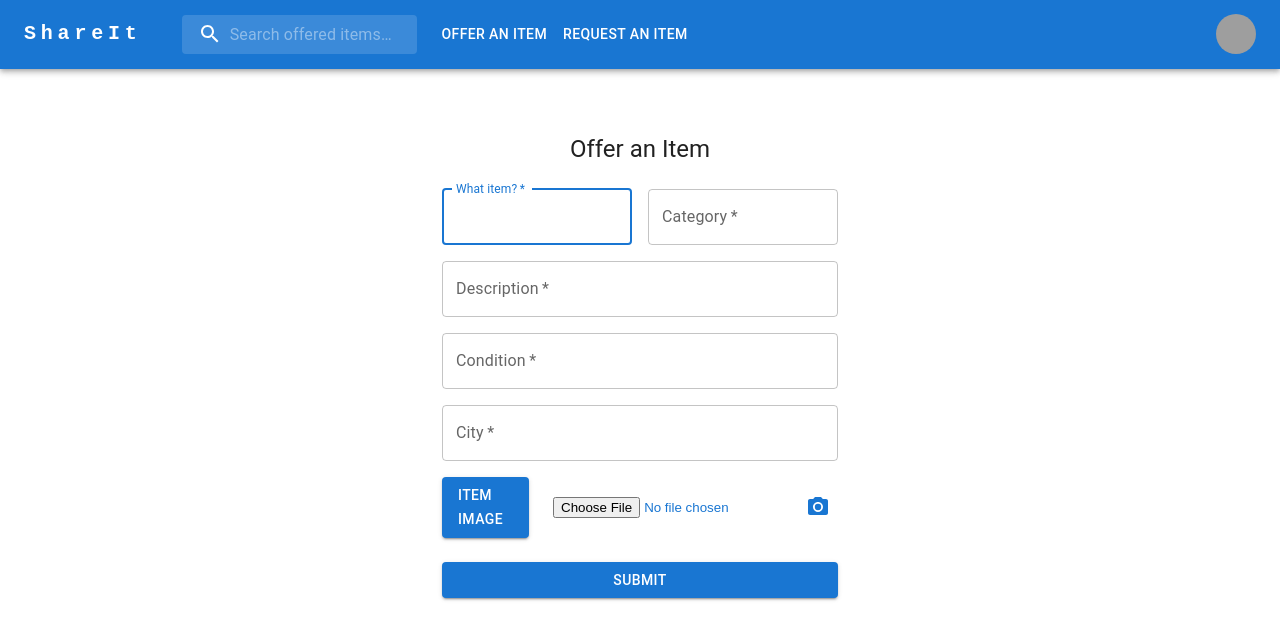
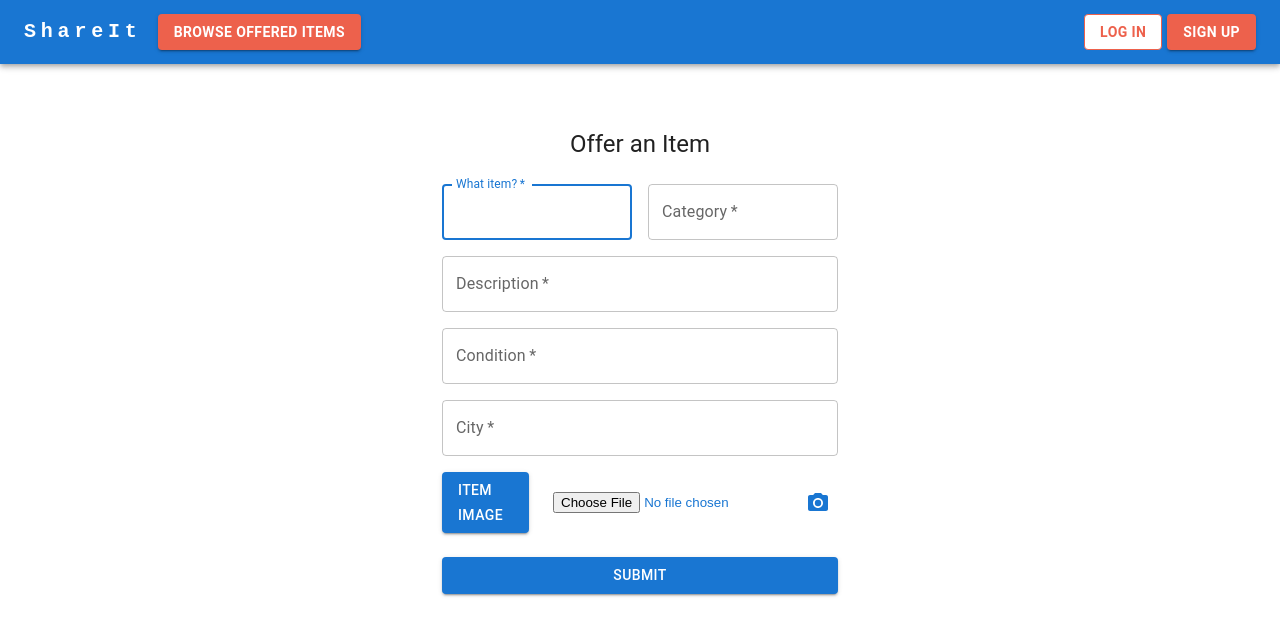
Before and after one commit to mamarmar/shareit, a React (Create React App) app in the folder client/: page /offered/new in a window 1280 px wide. Shown: the top 640 px of the page. Built offline with nearby package versions, Linux system fonts and the light colour scheme; no server answers; grey boxes are pictures that could not be loaded.

Commit message:
get all offered items & header for visitors created

```diff
--- a/client/src/App.js
+++ b/client/src/App.js
@@ -2,26 +2,32 @@ import "./App.css"
 //React Router
 import { Route, Routes } from "react-router-dom";
 //Components
-import Header from "./components/Header/Header";
+import VisitorHeader from "./components/Header/VisitorHeader";
+// import Header from "./components/Header/Header";
 import Homepage from "./components/Homepage/Homepage";
 import About from "./components/About/About";
+import HowItWorks from "./components/About/HowItWorks";
 import SignupForm from "./components/Signup/SignupForm";
 import LoginForm from "./components/Login/LoginForm";
 import OfferedItemForm from "./components/OfferedItems/OfferedItemForm";
+import OfferedItemGrid from "./components/OfferedItems/OfferedItemGrid";
 import RequestedItemForm from "./components/RequestedItems/RequestedItemForm"
 import Footer from "./components/Footer/Footer";
 
 function App() {
   return (
     <div className="App">
-      <Header />
+      <VisitorHeader />
       <Routes>
         <Route path="/" element={<Homepage />}/>
         <Route path="/about" element={<About />}/>
+        <Route path="/howitworks" element={<HowItWorks />}/>
         <Route path="/signup" element={<SignupForm />}/>
         <Route path="/login" element={<LoginForm />}/>
         <Route path="/offered/new" element={<OfferedItemForm />}/>
+        <Route path="/offered/visitor" element={<OfferedItemGrid />}/>
         <Route path="/requested/new" element={<RequestedItemForm />}/>
+
       </Routes>
       <Footer />
     </div>
--- /dev/null
+++ b/client/src/components/About/HowItWorks.js
@@ -0,0 +1,11 @@
+function HowItWorks() {
+    return (
+        <div>
+            <h1>
+                How It Works
+            </h1>
+        </div>
+    );
+}
+
+export default HowItWorks;
--- a/client/src/components/Header/Header.js
+++ b/client/src/components/Header/Header.js
@@ -1,32 +1,70 @@
-import * as React from 'react';
-import { styled, alpha } from '@mui/material/styles';
-import AppBar from '@mui/material/AppBar';
-import Box from '@mui/material/Box';
-import Toolbar from '@mui/material/Toolbar';
-import IconButton from '@mui/material/IconButton';
-import Typography from '@mui/material/Typography';
-import InputBase from '@mui/material/InputBase';
-import Menu from '@mui/material/Menu';
-import MenuIcon from '@mui/icons-material/Menu';
-import SearchIcon from '@mui/icons-material/Search';
-import Container from '@mui/material/Container';
-import Avatar from '@mui/material/Avatar';
-import Button from '@mui/material/Button';
-import Tooltip from '@mui/material/Tooltip';
-import MenuItem from '@mui/material/MenuItem';
+import * as React from "react";
+import axios from "axios";
+//React Router
+import { Link } from "react-router-dom";
+//MUI
+import AppBar from "@mui/material/AppBar";
+import Box from "@mui/material/Box";
+import Toolbar from "@mui/material/Toolbar";
+import IconButton from "@mui/material/IconButton";
+import Typography from "@mui/material/Typography";
+import Menu from "@mui/material/Menu";
+import MenuIcon from "@mui/icons-material/Menu";
+import Container from "@mui/material/Container";
+import Avatar from "@mui/material/Avatar";
+import Button from "@mui/material/Button";
+import Tooltip from "@mui/material/Tooltip";
+import MenuItem from "@mui/material/MenuItem";
+import { TextField } from "@mui/material";
 
 const pages = [
   {
-    title:'Offer an Item',
-    linkTo:'/offered/new'
+    title: "Offer an Item",
+    linkTo: "/offered/new",
   },
   {
-    title:'Request an Item',
-    linkTo:'/requested/new'
-  }];
-const settings = ['Profile', 'Browse Offered Items', 'Browse Requested Items', 'Logout'];
+    title: "Request an Item",
+    linkTo: "/requested/new",
+  },
+];
+const settings = [
+  "Profile",
+  "Browse Offered Items",
+  "Browse Requested Items",
+  "Logout",
+];
 
-const Header = () => {
+const VisitorHeader = () => {
+  const [input, setInput] = React.useState({
+    itemName: "",
+  });
+  // const [offeredItems, setOfferedItems] = React.useState([]);
+
+  function handleChange(e) {
+    console.log(input);
+    setInput((prevInput) => {
+      return {
+        ...prevInput,
+        [e.target.name]: e.target.value,
+      };
+    });
+  }
+
+  // *2* Using the query parameters
+  function handleSubmit(e) {
+    e.preventDefault();
+    const itemName = input.itemName;
+    axios
+      .get(`http://localhost:3000/search=${itemName}`)
+      .then((res) => {
+        console.log(res.data);
+      })
+      .catch((err) => console.error(err));
+  }
+
+
+
+  //MUI
   const [anchorElNav, setAnchorElNav] = React.useState(null);
   const [anchorElUser, setAnchorElUser] = React.useState(null);
 
@@ -45,46 +83,6 @@ const Header = () => {
     setAnchorElUser(null);
   };
 
-  const Search = styled('div')(({ theme }) => ({
-    position: 'relative',
-    borderRadius: theme.shape.borderRadius,
-    backgroundColor: alpha(theme.palette.common.white, 0.15),
-    '&:hover': {
-      backgroundColor: alpha(theme.palette.common.white, 0.25),
-    },
-    marginRight: theme.spacing(2),
-    marginLeft: 0,
-    width: '100%',
-    [theme.breakpoints.up('sm')]: {
-      marginLeft: theme.spacing(3),
-      width: 'auto',
-    },
-  }));
-
-  const SearchIconWrapper = styled('div')(({ theme }) => ({
-    padding: theme.spacing(0, 2),
-    height: '100%',
-    position: 'absolute',
-    pointerEvents: 'none',
-    display: 'flex',
-    alignItems: 'center',
-    justifyContent: 'center',
-  }));
-
-  const StyledInputBase = styled(InputBase)(({ theme }) => ({
-    color: 'inherit',
-    '& .MuiInputBase-input': {
-      padding: theme.spacing(1, 1, 1, 0),
-      // vertical padding + font size from searchIcon
-      paddingLeft: `calc(1em + ${theme.spacing(4)})`,
-      transition: theme.transitions.create('width'),
-      width: '100%',
-      [theme.breakpoints.up('md')]: {
-        width: '20ch',
-      },
-    },
-  }));
-
   return (
     <AppBar position="static">
       <Container maxWidth="xl">
@@ -96,27 +94,34 @@ const Header = () => {
             href="/"
             sx={{
               mr: 2,
-              display: { xs: 'none', md: 'flex' },
-              fontFamily: 'monospace',
+              display: { xs: "none", md: "flex" },
+              fontFamily: "monospace",
               fontWeight: 700,
-              letterSpacing: '.3rem',
-              color: 'inherit',
-              textDecoration: 'none',
+              letterSpacing: ".3rem",
+              color: "inherit",
+              textDecoration: "none",
             }}
           >
             ShareIt
           </Typography>
-          <Search>
-            <SearchIconWrapper>
-              <SearchIcon />
-            </SearchIconWrapper>
-            <StyledInputBase
-              placeholder="Search offered items…"
-              inputProps={{ 'aria-label': 'search' }}
+
+          <Box
+          component="form"
+          noValidate
+          onSubmit={handleSubmit}
+          >
+            <TextField
+            fullWidth
+            id="itemName"
+            name="itemName"
+            value={input.itemName}
+            placeholder='Search offered items...'
+            autofocus
+            onChange={handleChange}
             />
-          </Search>
+          </Box>
 
-          <Box sx={{ flexGrow: 1, display: { xs: 'flex', md: 'none' } }}>
+          <Box sx={{ flexGrow: 1, display: { xs: "flex", md: "none" } }}>
             <IconButton
               size="large"
               aria-label="account of current user"
@@ -131,22 +136,26 @@ const Header = () => {
               id="menu-appbar"
               anchorEl={anchorElNav}
               anchorOrigin={{
-                vertical: 'bottom',
-                horizontal: 'left',
+                vertical: "bottom",
+                horizontal: "left",
               }}
               keepMounted
               transformOrigin={{
-                vertical: 'top',
-                horizontal: 'left',
+                vertical: "top",
+                horizontal: "left",
               }}
               open={Boolean(anchorElNav)}
               onClose={handleCloseNavMenu}
               sx={{
-                display: { xs: 'block', md: 'none' },
+                display: { xs: "block", md: "none" },
               }}
             >
               {pages.map((page) => (
-                <MenuItem key={page.title} onClick={handleCloseNavMenu} href={page.linkTo}>
+                <MenuItem
+                  key={page.title}
+                  onClick={handleCloseNavMenu}
+                  href={page.linkTo}
+                >
                   <Typography textAlign="center">{page.title}</Typography>
                 </MenuItem>
               ))}
@@ -159,24 +168,24 @@ const Header = () => {
             href="/"
             sx={{
               mr: 2,
-              display: { xs: 'flex', md: 'none' },
+              display: { xs: "flex", md: "none" },
               flexGrow: 1,
-              fontFamily: 'monospace',
+              fontFamily: "monospace",
               fontWeight: 700,
-              letterSpacing: '.3rem',
-              color: 'inherit',
-              textDecoration: 'none',
+              letterSpacing: ".3rem",
+              color: "inherit",
+              textDecoration: "none",
             }}
           >
             ShareIt
           </Typography>
-          <Box sx={{ flexGrow: 1, display: { xs: 'none', md: 'flex' } }}>
+          <Box sx={{ flexGrow: 1, display: { xs: "none", md: "flex" } }}>
             {pages.map((page) => (
               <Button
                 key={page.title}
                 onClick={handleCloseNavMenu}
                 href={page.linkTo}
-                sx={{ my: 2, color: 'white', display: 'block' }}
+                sx={{ my: 2, color: "white", display: "block" }}
               >
                 {page.title}
               </Button>
@@ -190,17 +199,17 @@ const Header = () => {
               </IconButton>
             </Tooltip>
             <Menu
-              sx={{ mt: '45px' }}
+              sx={{ mt: "45px" }}
               id="menu-appbar"
               anchorEl={anchorElUser}
               anchorOrigin={{
-                vertical: 'top',
-                horizontal: 'right',
+                vertical: "top",
+                horizontal: "right",
               }}
               keepMounted
               transformOrigin={{
-                vertical: 'top',
-                horizontal: 'right',
+                vertical: "top",
+                horizontal: "right",
               }}
               open={Boolean(anchorElUser)}
               onClose={handleCloseUserMenu}
@@ -217,4 +226,4 @@ const Header = () => {
     </AppBar>
   );
 };
-export default Header;
+export default VisitorHeader;
--- /dev/null
+++ b/client/src/components/Header/VisitorHeader.js
@@ -0,0 +1,181 @@
+import axios from "axios";
+//React Router
+import { Link } from "react-router-dom";
+//MUI
+import * as React from "react";
+import AppBar from "@mui/material/AppBar";
+import Box from "@mui/material/Box";
+import Toolbar from "@mui/material/Toolbar";
+import IconButton from "@mui/material/IconButton";
+import Typography from "@mui/material/Typography";
+import Menu from "@mui/material/Menu";
+import MenuIcon from "@mui/icons-material/Menu";
+import Container from "@mui/material/Container";
+import Button from "@mui/material/Button";
+import MenuItem from "@mui/material/MenuItem";
+
+
+const VisitorHeader = () => {
+  const [offeredItems, setOfferedItems] = React.useState([]);
+
+  React.useEffect(() => {
+    handleClick();
+  }, []);
+
+  //Get all offered items when button is clicked
+  async function handleClick() {
+    try {
+      const res = await axios.get(`http://localhost:5000/offereditems/visitor`);
+      setOfferedItems(res.data.data);
+      console.log(res.data.data);
+    } catch (err) {
+      console.log("Could not fetch offered items");
+      console.log(err);
+    }
+  }
+  const [anchorElNav, setAnchorElNav] = React.useState(null);
+
+  const handleOpenNavMenu = (event) => {
+    setAnchorElNav(event.currentTarget);
+  };
+  const handleCloseNavMenu = () => {
+    setAnchorElNav(null);
+  };
+
+  return (
+    <AppBar position="static">
+      <Container maxWidth="xl">
+        <Toolbar disableGutters>
+          <Typography
+            variant="h6"
+            noWrap
+            component="a"
+            href="/"
+            sx={{
+              mr: 2,
+              display: { xs: "none", md: "flex" },
+              fontFamily: "monospace",
+              fontWeight: 700,
+              letterSpacing: ".3rem",
+              color: "inherit",
+              textDecoration: "none",
+            }}
+          >
+            ShareIt
+          </Typography>
+
+          <Box sx={{ flexGrow: 1, display: { xs: "flex", md: "none" } }}>
+            <IconButton
+              size="large"
+              aria-label="account of current user"
+              aria-controls="menu-appbar"
+              aria-haspopup="true"
+              onClick={handleOpenNavMenu}
+              color="inherit"
+            >
+              <MenuIcon />
+            </IconButton>
+            <Menu
+              id="menu-appbar"
+              anchorEl={anchorElNav}
+              anchorOrigin={{
+                vertical: "bottom",
+                horizontal: "left",
+              }}
+              keepMounted
+              transformOrigin={{
+                vertical: "top",
+                horizontal: "left",
+              }}
+              open={Boolean(anchorElNav)}
+              onClose={handleCloseNavMenu}
+              sx={{
+                display: { xs: "block", md: "none" },
+              }}
+            >
+              <Link to="/offered/visitor" style={{textDecoration:"none", color:"black"}} state={offeredItems} onClick={handleClick}>
+                <MenuItem onClick={handleCloseNavMenu}>
+                  <Typography textAlign="center">Browse Offered Items</Typography>
+                </MenuItem>
+              </Link>
+              <Link to="/howitworks" style={{textDecoration:"none", color:"black"}}>
+                <MenuItem onClick={handleCloseNavMenu}>
+                  <Typography textAlign="center">How it Works</Typography>
+                </MenuItem>
+              </Link>
+            </Menu>
+          </Box>
+          <Typography
+            variant="h5"
+            noWrap
+            component="a"
+            href="/"
+            sx={{
+              mr: 2,
+              display: { xs: "flex", md: "none" },
+              flexGrow: 1,
+              fontFamily: "monospace",
+              fontWeight: 700,
+              letterSpacing: ".3rem",
+              color: "inherit",
+              textDecoration: "none",
+            }}
+          >
+            ShareIt
+          </Typography>
+          <Box sx={{ flexGrow: 1, display: { xs: "none", md: "flex" } }}>
+            <Link
+              to="/offered/visitor"
+              style={{ textDecoration: "none" }}
+              state={offeredItems}
+            >
+              <Button
+                style={{
+                  backgroundColor: "#ED614C",
+                  fontSize: "14px",
+                  fontWeight: "bold",
+                }}
+                variant="contained"
+                onClick={handleClick}
+              >
+                Browse Offered Items
+              </Button>
+            </Link>
+          </Box>
+
+          <Box sx={{ flexGrow: 0 }}>
+            <Link to="/login" style={{ textDecoration: "none" }}>
+              <Button
+                style={{
+                  borderColor: "#ED614C",
+                  backgroundColor:"white",
+                  color:"#ED614C",
+                  fontSize: "14px",
+                  fontWeight: "bold",
+                  marginRight:"5px"
+                }}
+                variant="outlined"
+              >
+                Log in
+              </Button>
+            </Link>
+            <Link to="/signup" style={{ textDecoration: "none" }}>
+              <Button
+                style={{
+                  backgroundColor: "#ED614C",
+                  fontSize: "14px",
+                  fontWeight: "bold",
+
+                }}
+                variant="contained"
+              >
+                Sign up
+              </Button>
+            </Link>
+          </Box>
+        </Toolbar>
+      </Container>
+    </AppBar>
+  );
+};
+export default VisitorHeader;
```
Also changed, not shown: client/src/components/OfferedItems/OfferedItemCard.js (+31 -0 lines), client/src/components/OfferedItems/OfferedItemGrid.js (+26 -0 lines), client/public/colorful-paper.jpeg (added), client/public/table-image.jpeg (added).
